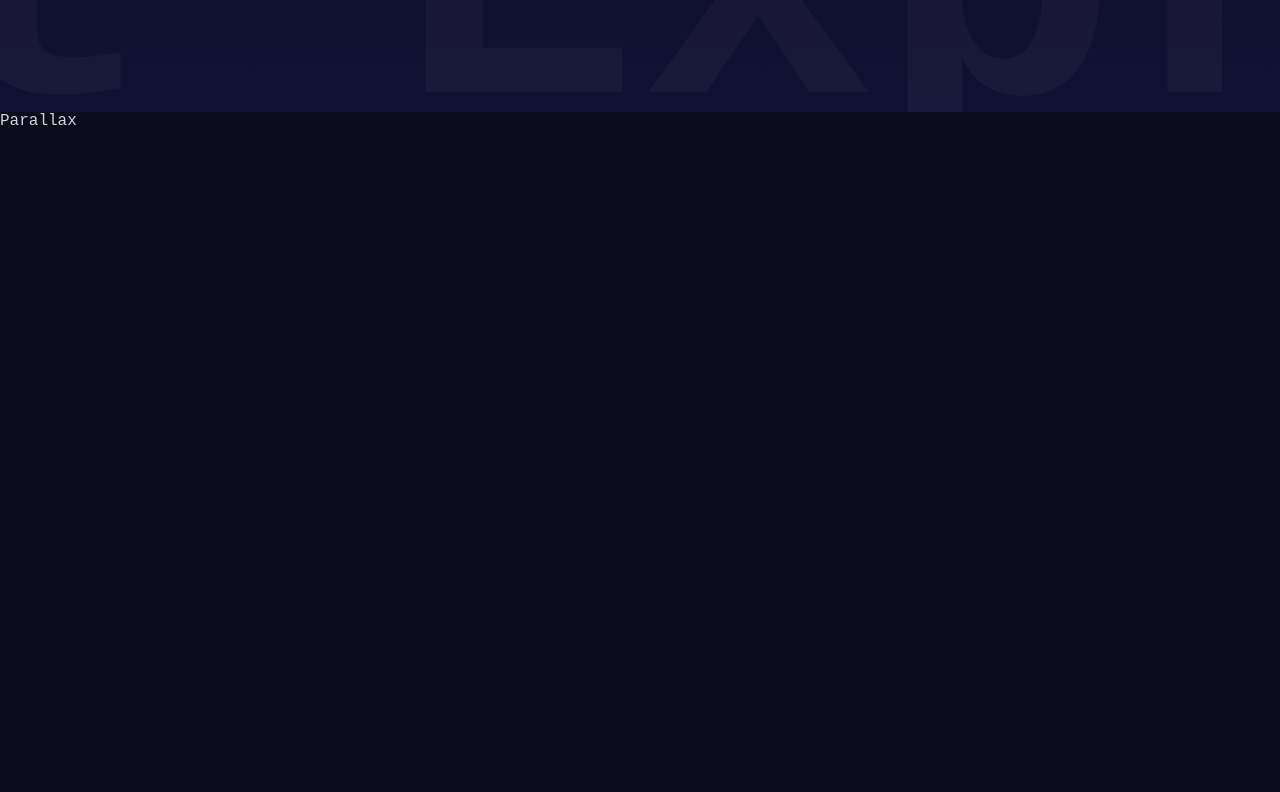
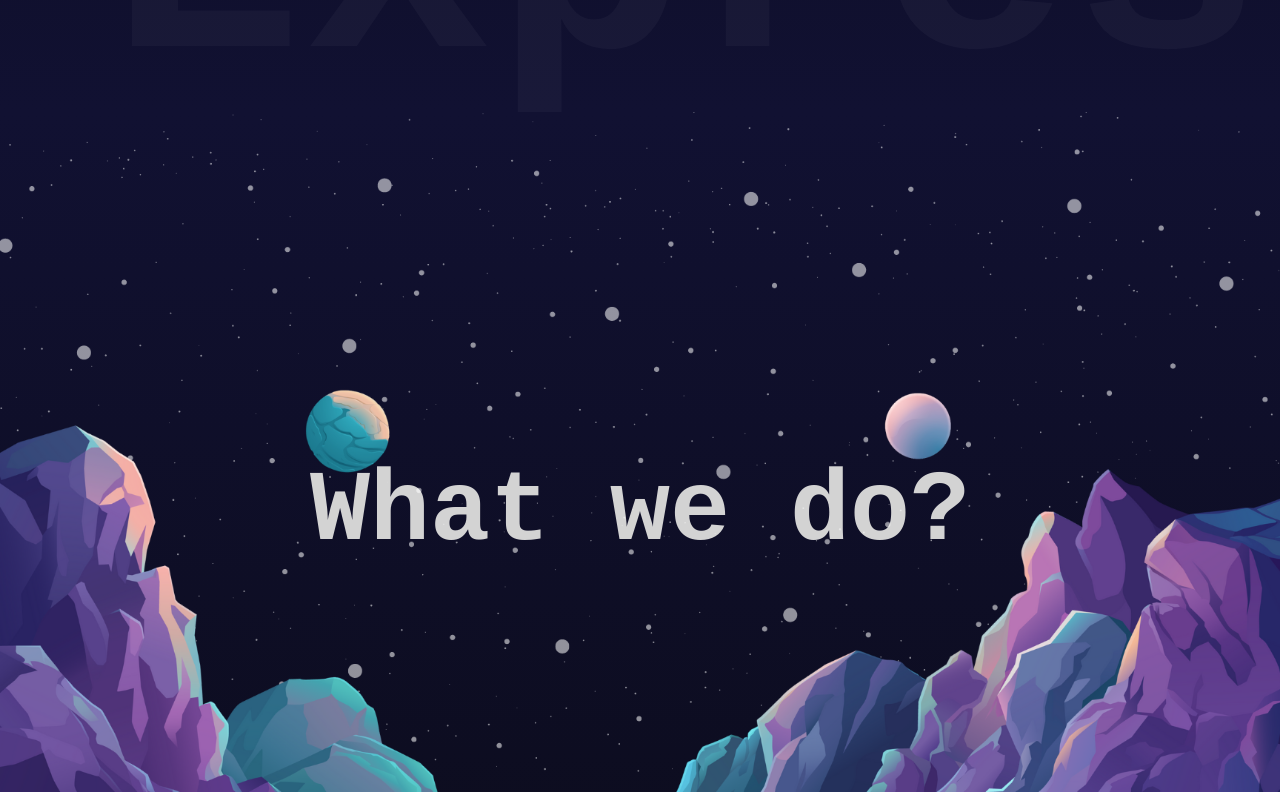
Before and after one commit to shincyshnz/my-portfolio, a React (Vite) app in the folder my-portfolio/: page / in a window 1280 px wide. Shown: the part 688-1480 px from the top of the page. Built offline with nearby package versions, Linux system fonts and the light colour scheme.

Commit message:
parallax mountain, stars, planets images are added

```diff
--- a/my-portfolio/src/App.jsx
+++ b/my-portfolio/src/App.jsx
@@ -9,9 +9,14 @@
         <Navbar />
         <Hero />
       </section>
-      <Parallax />
+      <section id='services'>
+        <Parallax type="services" />
+      </section>
       <Services />
-      <Parallax />
+      <section id='portfolio'>
+        <Parallax type="portfolio" />
+      </section>
+      <Services />
       <Project1 />
       <Project2 />
       <Project3 />
--- a/my-portfolio/src/pages/Parallax.jsx
+++ /dev/null
@@ -1,9 +0,0 @@
-import React from 'react'
-
-const Parallax = () => {
-  return (
-    <section id='portfolio'>Parallax</section>
-  )
-}
-
-export default Parallax
--- a/my-portfolio/src/pages/hero/Hero.jsx
+++ b/my-portfolio/src/pages/hero/Hero.jsx
@@ -65,7 +65,7 @@
           animate="animate"
         >
           <motion.h2 variants={textVariants}>Shincy KM</motion.h2>
-          <motion.h1 variants={textVariants}>Web Developer</motion.h1>
+          <motion.h1 variants={textVariants}>Front End Developer</motion.h1>
           <motion.div variants={textVariants} className="buttons">
             <motion.button variants={textVariants}>See the latest works</motion.button>
             <motion.button variants={textVariants}>Contact me</motion.button>
@@ -81,7 +81,7 @@
           variants={sliderVariants}
           initial="initial"
           animate="animate">
-          React Express MongoDb Html Sass Nodejs Redux Tailwind
+          React Express MongoDb Html Scss Nodejs Redux Tailwind
         </motion.div>
 
         {/* Image container */}
--- a/my-portfolio/src/pages/hero/hero.scss
+++ b/my-portfolio/src/pages/hero/hero.scss
@@ -60,8 +60,8 @@
 
     .slidingTextContainer{
         position: absolute;
-        font-size: 50vh;
-        bottom: -100px;
+        font-size: 40vh;
+        bottom: -30px;
         white-space: nowrap;
         color: #ffffff09;
         width: 50%;
--- a/my-portfolio/src/pages/index.js
+++ b/my-portfolio/src/pages/index.js
@@ -1,6 +1,6 @@
 export {default as Hero} from "./hero/Hero"
 export {default as Contact} from "./Contact"
-export {default as Parallax} from "./Parallax"
+export {default as Parallax} from "./parallax/Parallax"
 export {default as Project1} from "./Project1"
 export {default as Project2} from "./Project2"
 export {default as Project3} from "./Project3"
--- /dev/null
+++ b/my-portfolio/src/pages/parallax/Parallax.jsx
@@ -0,0 +1,21 @@
+import { motion } from 'framer-motion'
+import './parallax.scss'
+
+const Parallax = ({ type }) => {
+  return (
+    <div className="parallax" style={{
+      background: type === "services"
+        ? "linear-gradient(180deg, #111132, #0c0c1d)"
+        : "linear-gradient(180deg, #111132, #505064)"
+    }}>
+      <motion.h1>
+        {type === "services" ? "What we do?" : "What we did?"}
+      </motion.h1>
+      <motion.div className="mountains"></motion.div>
+      <motion.div className="planets"></motion.div>
+      <motion.div className="stars"></motion.div>
+    </div>
+  )
+}
+
+export default Parallax
--- /dev/null
+++ b/my-portfolio/src/pages/parallax/parallax.scss
@@ -0,0 +1,36 @@
+@mixin imageStyles($imgUrl) {
+    background-image: url($imgUrl);
+        background-size: cover;
+        background-position: bottom;
+        width: 100%;
+        height: 100%;
+        position: absolute;
+  }
+
+.parallax {
+    height: 100%;
+    width: 100%;
+    position: relative;
+    display: flex;
+    align-items: center;
+    justify-content: center;
+
+    h1 {
+        font-size: 100px;
+    }
+
+    .mountains {
+        @include imageStyles('/mountains.png');
+        z-index: 3;
+    }
+
+    .planets {
+        @include imageStyles('/planets.png');
+        z-index: 2;
+    }
+
+    .stars {
+        @include imageStyles('/stars.png');
+        z-index: 1;
+    }
+}
```
